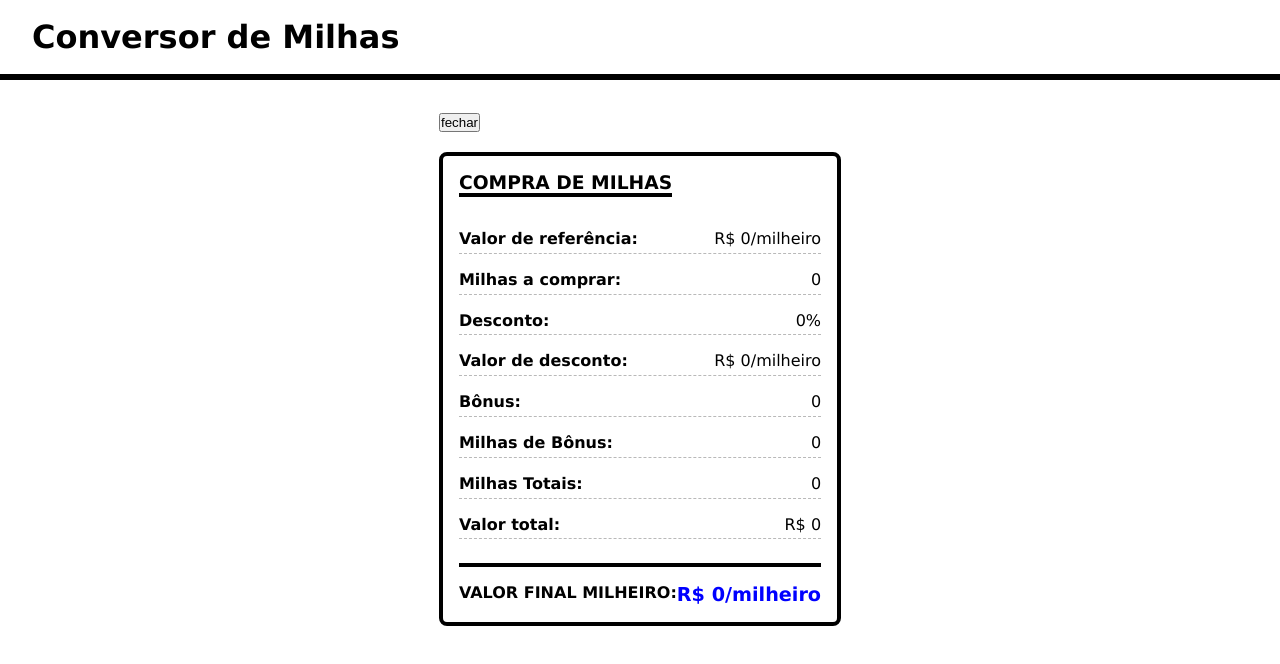
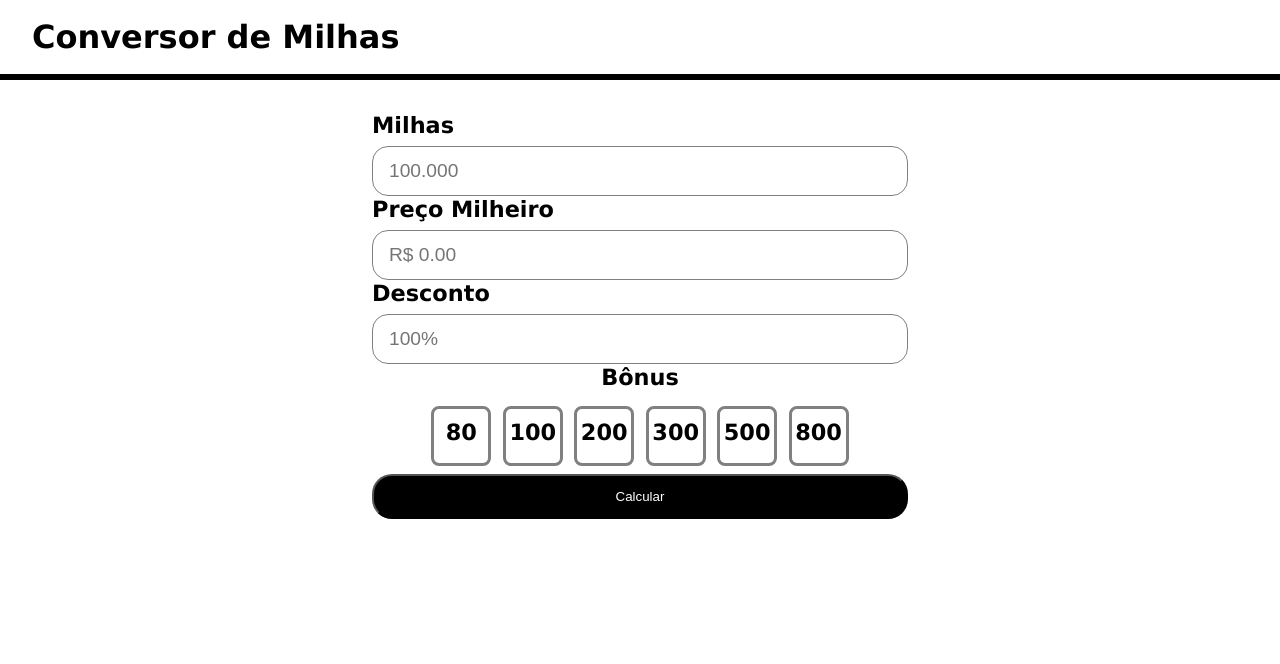
Before and after one commit to micherlane/projeto-conversor-milha, a React (Vite) app: page / in a window 1280 px wide. Shown: the top 664 px of the page. Built offline with nearby package versions, Linux system fonts and the light colour scheme.

Commit message:
Variável de resultado.

```diff
--- a/src/Components/Form/index.tsx
+++ b/src/Components/Form/index.tsx
@@ -33,7 +33,7 @@ export function Form() {
         valorTotal: '0',
         valorPorMilhas: '0'
     });
-    const [estaCalculadoResultado, setEstaCalculadoResultado] = useState(true);
+    const [estaCalculadoResultado, setEstaCalculadoResultado] = useState(false);
 
      // Função para selecionar os bônus.
      const selecionarBonus = (index: number, value: number) => {
```
